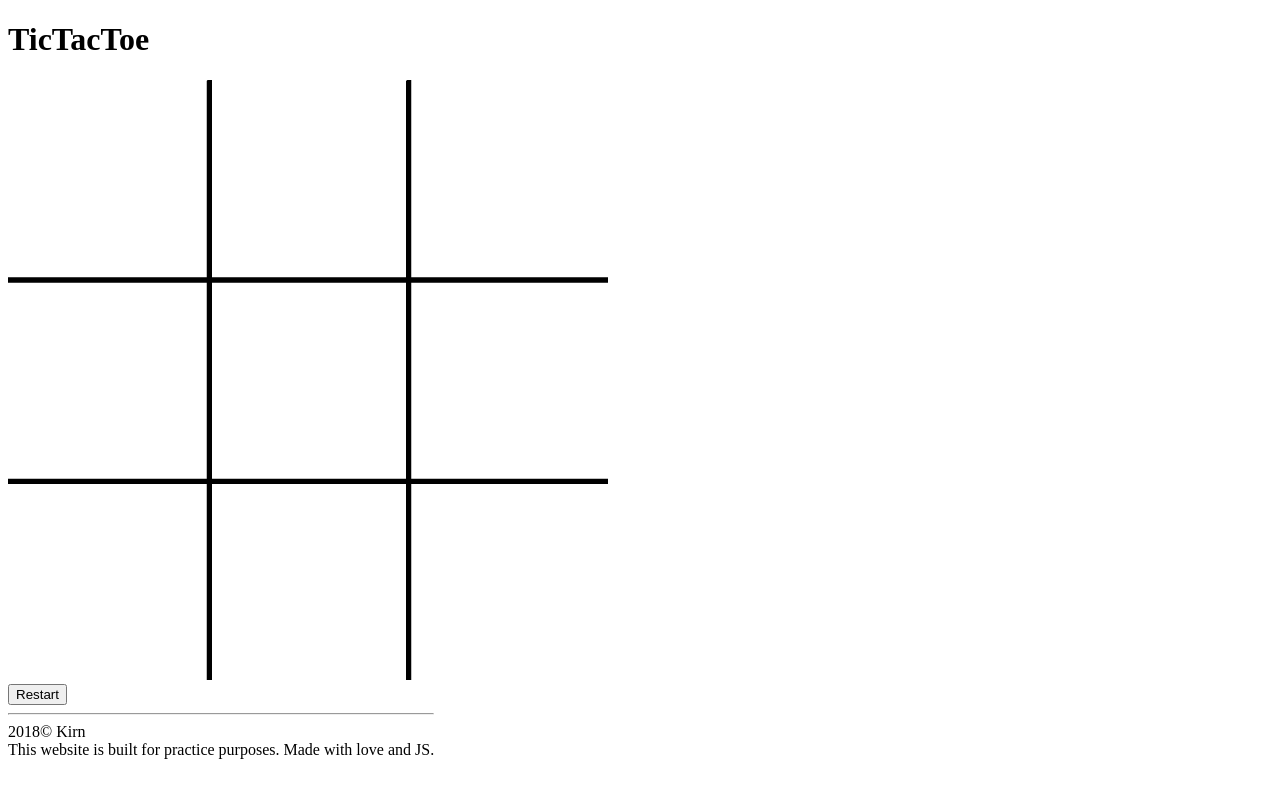
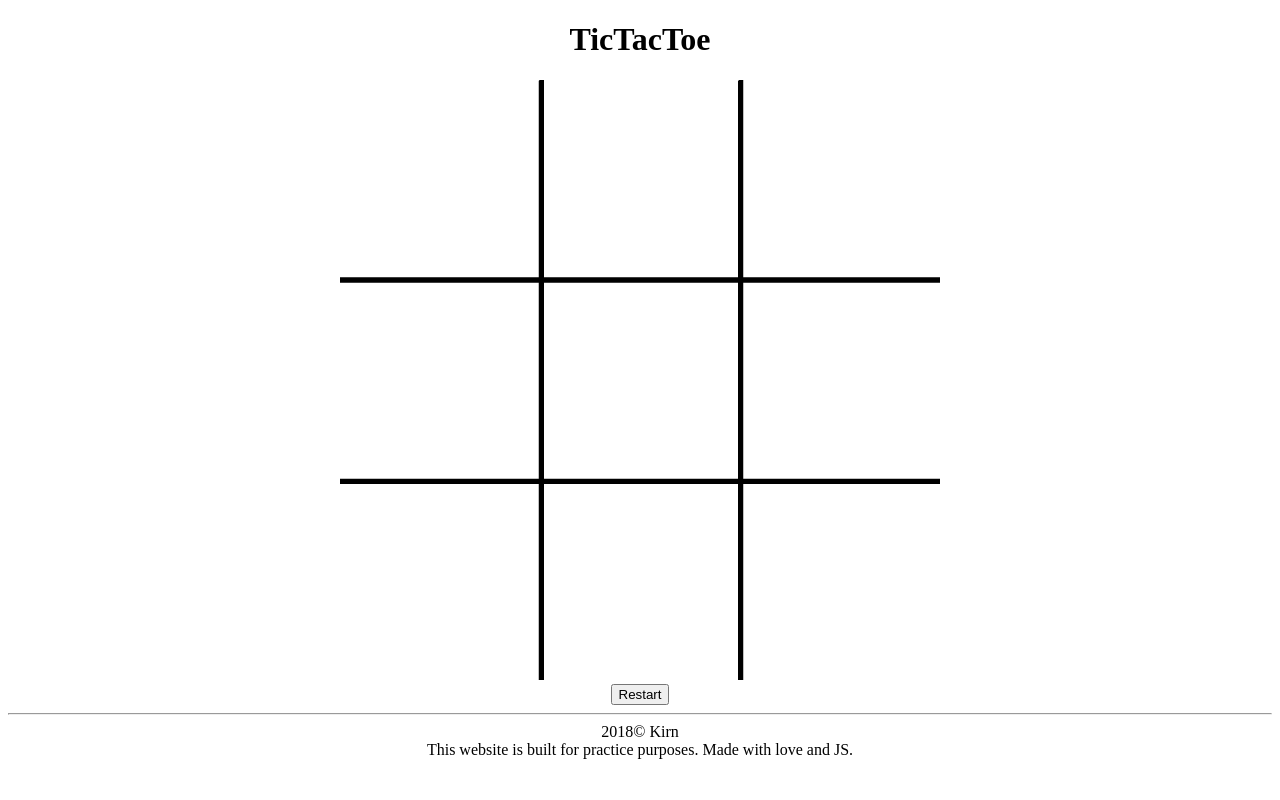
Before and after one commit to JasonKirn/practiceContent, a PHP site: page / in a window 1280 px wide. Run offline with PHP 8.4, Linux system fonts and the light colour scheme; some libraries are stand-ins or nearby versions.

Commit message:
Finishing touches to CSS and images

```diff
--- a/JSPractice/JSPractice/TicTacToe/css/styles.css
+++ b/JSPractice/JSPractice/TicTacToe/css/styles.css
@@ -1,6 +1,13 @@
+h1, footer {
+    text-align:center;
+}
+
 #ticTacToeBoard {
-    float: left;
     position: relative;
+    display: block;
+    margin: auto;
+    /* same width as ticTacToeImg to center with display block and margin auto */
+    width: 600px;
 }
 
 #ticTacToeImg {
@@ -82,11 +89,5 @@
 }
 
 #restartButton {
-    float: left;
-    clear: left;
+    text-align: center;
 }
-
-footer {
-    float: left;
-    clear: left;
-}
```
Also changed, not shown: JSPractice/JSPractice/TicTacToe/images/O(old).png (added), JSPractice/JSPractice/TicTacToe/images/O.png, JSPractice/JSPractice/TicTacToe/images/X(old).png (added), JSPractice/JSPractice/TicTacToe/images/X.png.
